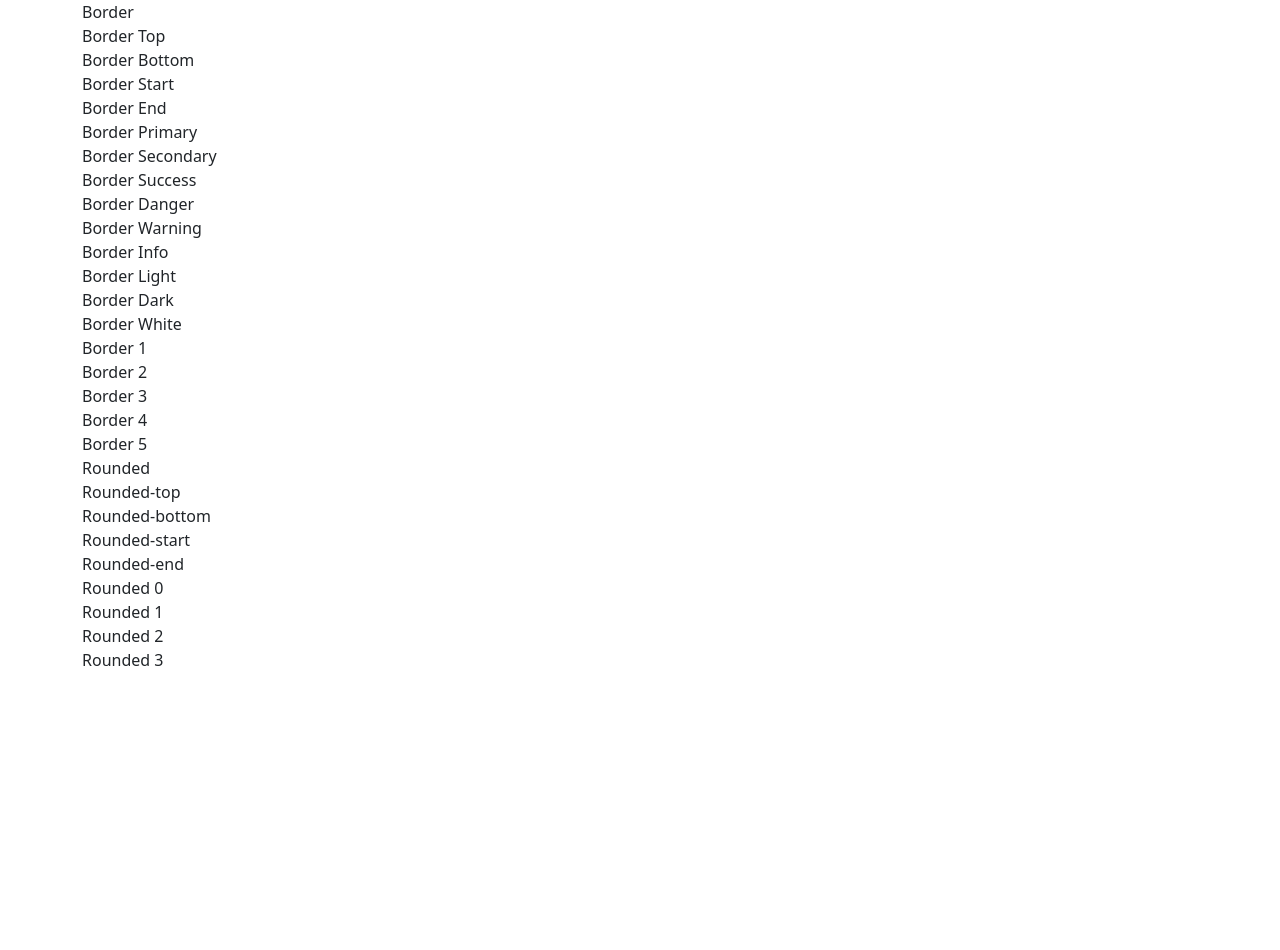
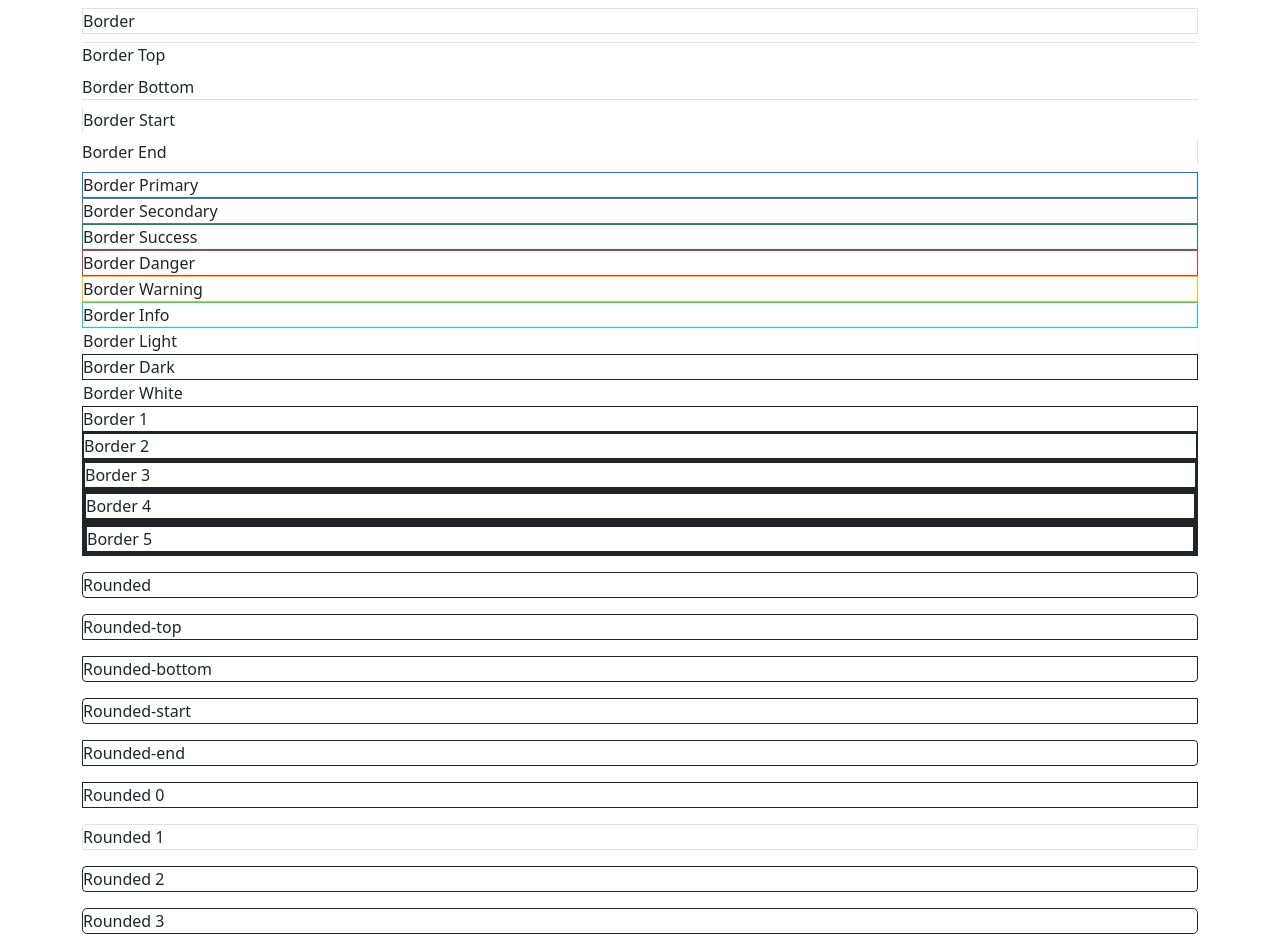
Before and after one commit to PEXXVIII/github-desktop-project, a plain HTML site: page 8_Border.html in a window 1280 px wide. Before the commit the page ends 800 px from the top, so only its background shows below. Drawn offline with nearby package versions, Linux system fonts and the light colour scheme.

Commit message:
8.Border
8.Border

```diff
--- a/8_Border.html
+++ b/8_Border.html
@@ -10,42 +10,42 @@
 <body>
     <div class="container">
         <!-- กำหนดเส้นขอบ -->
-        <div>Border</div>
-        <div>Border Top</div>
-        <div>Border Bottom</div>
-        <div>Border Start</div>
-        <div>Border End</div>
+        <div class="my-2 border">Border</div>
+        <div class="my-2 border-top">Border Top</div>
+        <div class="my-2 border-bottom">Border Bottom</div>
+        <div class="my-2 border-start">Border Start</div>
+        <div class="my-2 border-end">Border End</div>
 
         <!-- กำหนดสีเส้นขอบ -->
-        <div>Border Primary</div>
-        <div>Border Secondary</div>
-        <div>Border Success</div>
-        <div>Border Danger</div>
-        <div>Border Warning</div>
-        <div>Border Info</div>
-        <div>Border Light</div>
-        <div>Border Dark</div>
-        <div>Border White</div>
+        <div class="border border-primary">Border Primary</div>
+        <div class="border border-secondary">Border Secondary</div>
+        <div class="border border-success">Border Success</div>
+        <div class="border border-danger">Border Danger</div>
+        <div class="border border-warning">Border Warning</div>
+        <div class="border border-info">Border Info</div>
+        <div class="border border-light">Border Light</div>
+        <div class="border border-dark">Border Dark</div>
+        <div class="border border-white">Border White</div>
 
         <!-- กำหนดความหนาเส้นขอบ -->
-        <div>Border 1</div>
-        <div>Border 2</div>
-        <div>Border 3</div>
-        <div>Border 4</div>
-        <div>Border 5</div>
+        <div class="border border-1 border-dark">Border 1</div>
+        <div class="border border-2 border-dark">Border 2</div>
+        <div class="border border-3 border-dark">Border 3</div>
+        <div class="border border-4 border-dark">Border 4</div>
+        <div class="border border-5 border-dark">Border 5</div>
 
         <!-- กำหนดความโค้งเส้นขอบ -->
-        <div>Rounded</div>
-        <div>Rounded-top</div>
-        <div>Rounded-bottom</div>
-        <div>Rounded-start</div>
-        <div>Rounded-end</div>
+        <div class="border my-3 border-dark rounded">Rounded</div>
+        <div class="border my-3 border-dark rounded-top">Rounded-top</div>
+        <div class="border my-3 border-dark rounded-bottom">Rounded-bottom</div>
+        <div class="border my-3 border-dark rounded-start">Rounded-start</div>
+        <div class="border my-3 border-dark rounded-end">Rounded-end</div>
 
         <!-- กำหนดขนาดความโค้งเส้นขอบ -->
-        <div>Rounded 0</div>
-        <div>Rounded 1</div>
-        <div>Rounded 2</div>
-        <div>Rounded 3</div>
+        <div class="border my-3 border-dark rounded-0">Rounded 0</div>
+        <div class="border my-3 border-dakr rounded-1">Rounded 1</div>
+        <div class="border my-3 border-dark rounded-2">Rounded 2</div>
+        <div class="border my-3 border-dark rounded-3">Rounded 3</div>
     </div>
 </body>
 </html>
```
